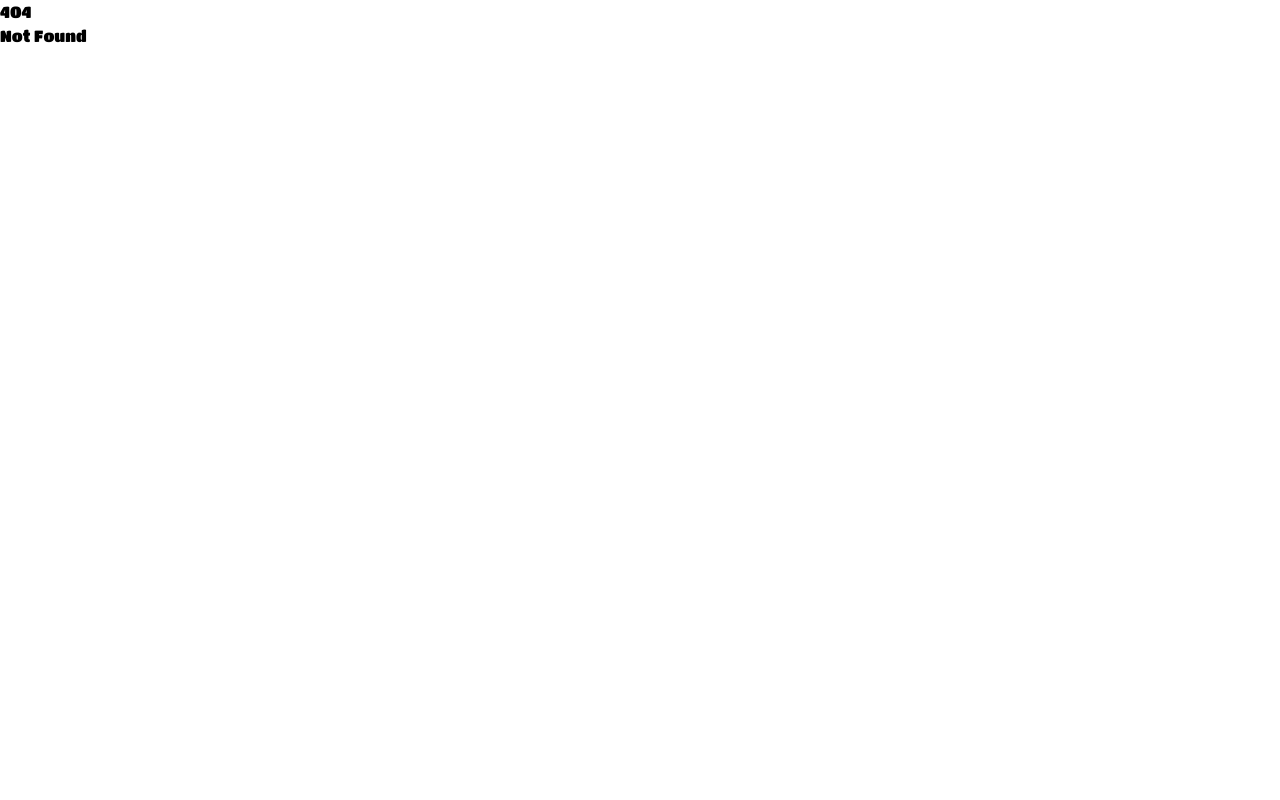
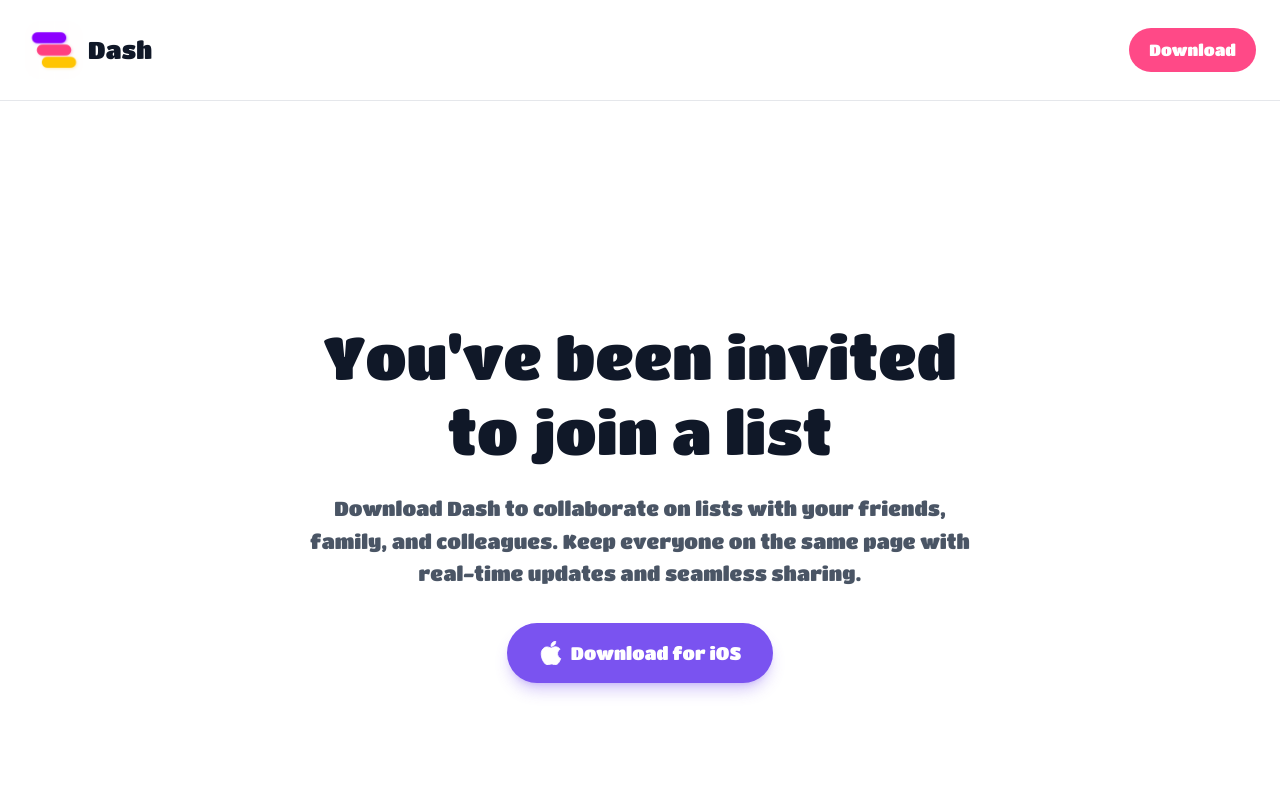
Before and after one commit to csgreg/dash-site, a SvelteKit app: page /join/1 in a window 1280 px wide. Before the commit this address had no page. Shown: the top 800 px of the page. Built offline with nearby package versions, Linux system fonts and the light colour scheme.

Commit message:
Create ui and update ogimage

```diff
--- a/src/routes/+layout.svelte
+++ b/src/routes/+layout.svelte
@@ -5,7 +5,7 @@
 	import pngFavicon from '$lib/assets/favicon-96x96.png';
 	import icoFavicon from '$lib/assets/favicon.ico';
 	import appleTouchIcon from '$lib/assets/apple-touch-icon.png';
-	import ogImage from '$lib/assets/og-image.png';
+	import ogImage from '$lib/assets/ogimage.png';
 
 	let { children } = $props();
 </script>
--- a/src/routes/join/[id]/+page.server.ts
+++ b/src/routes/join/[id]/+page.server.ts
@@ -1,8 +1,7 @@
-import { redirect } from '@sveltejs/kit';
 import type { PageServerLoad } from './$types';
 
-export const load: PageServerLoad = async () => {
-	// Redirect to App Store with the list ID as a parameter
-	// The app will handle the deep link using the apple-app-site-association
-	throw redirect(302, `https://apps.apple.com/app/apple-store/id6755497276`);
+export const load: PageServerLoad = async ({ params }) => {
+	return {
+		listId: params.id
+	};
 };
--- /dev/null
+++ b/src/routes/join/[id]/+page.svelte
@@ -0,0 +1,38 @@
+<script lang="ts">
+	import IconApple from '$lib/icons/IconApple.svelte';
+	import Header from '$lib/components/Header.svelte';
+	import Footer from '$lib/components/Footer.svelte';
+	import type { PageData } from './$types';
+
+	export let data: PageData;
+</script>
+
+<svelte:head>
+	<title>Join List - Dash</title>
+	<meta name="description" content="Download Dash to join and collaborate on shared lists" />
+</svelte:head>
+
+<Header />
+
+<main class="flex min-h-screen flex-col items-center justify-center px-6 py-20">
+	<div class="max-w-2xl text-center">
+		<h1 class="mb-6 text-5xl font-extrabold leading-tight text-gray-900 md:text-6xl">
+			You've been invited to join a list
+		</h1>
+		<p class="mb-8 text-xl leading-relaxed text-gray-600">
+			Download Dash to collaborate on lists with your friends, family, and colleagues. Keep everyone
+			on the same page with real-time updates and seamless sharing.
+		</p>
+		<a
+			href="https://apps.apple.com/app/apple-store/id6755497276"
+			class="inline-flex items-center gap-2 rounded-4xl bg-secondary px-8 py-4 text-lg font-semibold text-white shadow-lg shadow-secondary/30 transition-all hover:-translate-y-0.5 hover:bg-secondary-dark hover:shadow-xl hover:shadow-secondary/40"
+			target="_blank"
+			rel="noopener"
+		>
+			<IconApple />
+			Download for iOS
+		</a>
+	</div>
+</main>
+
+<Footer />
```
